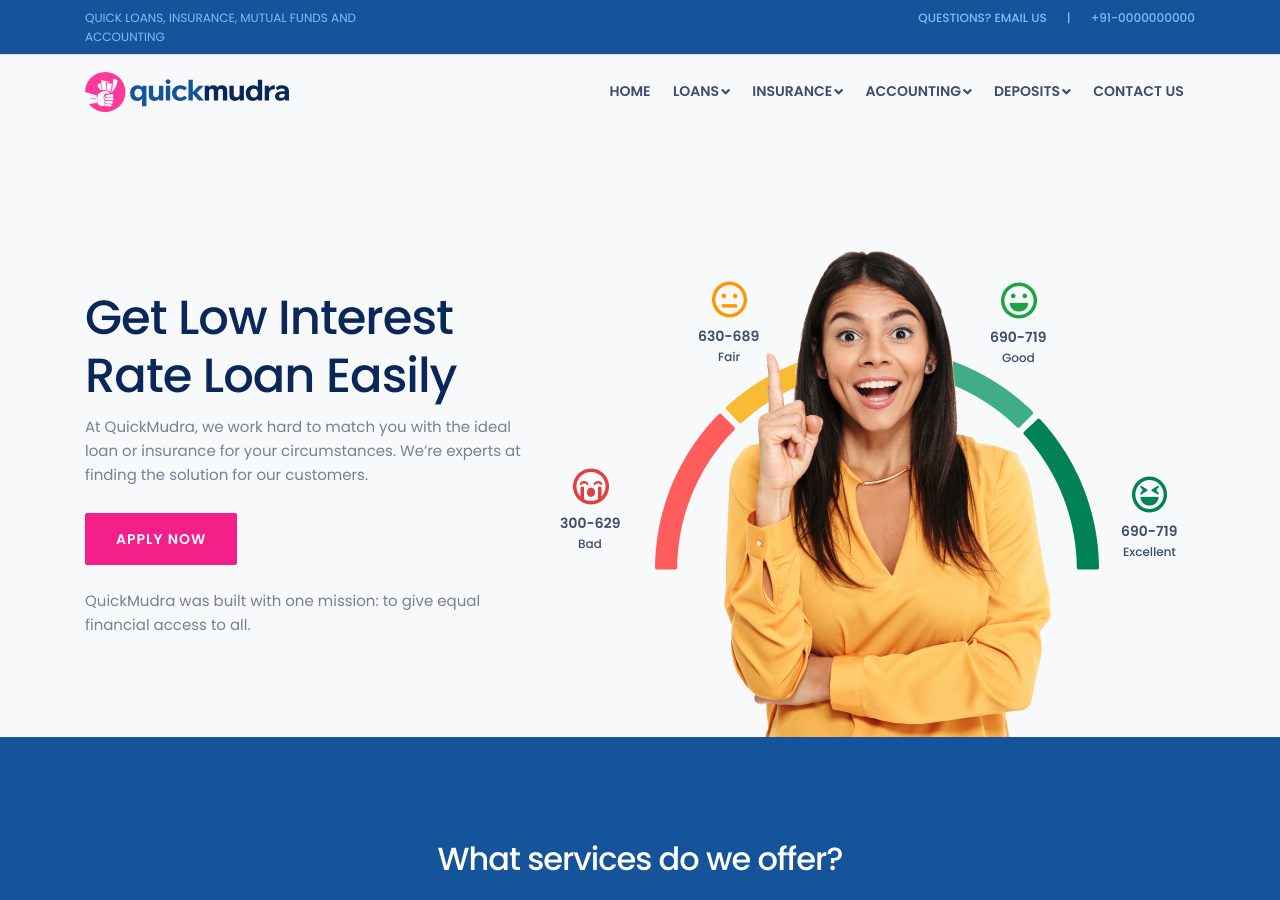
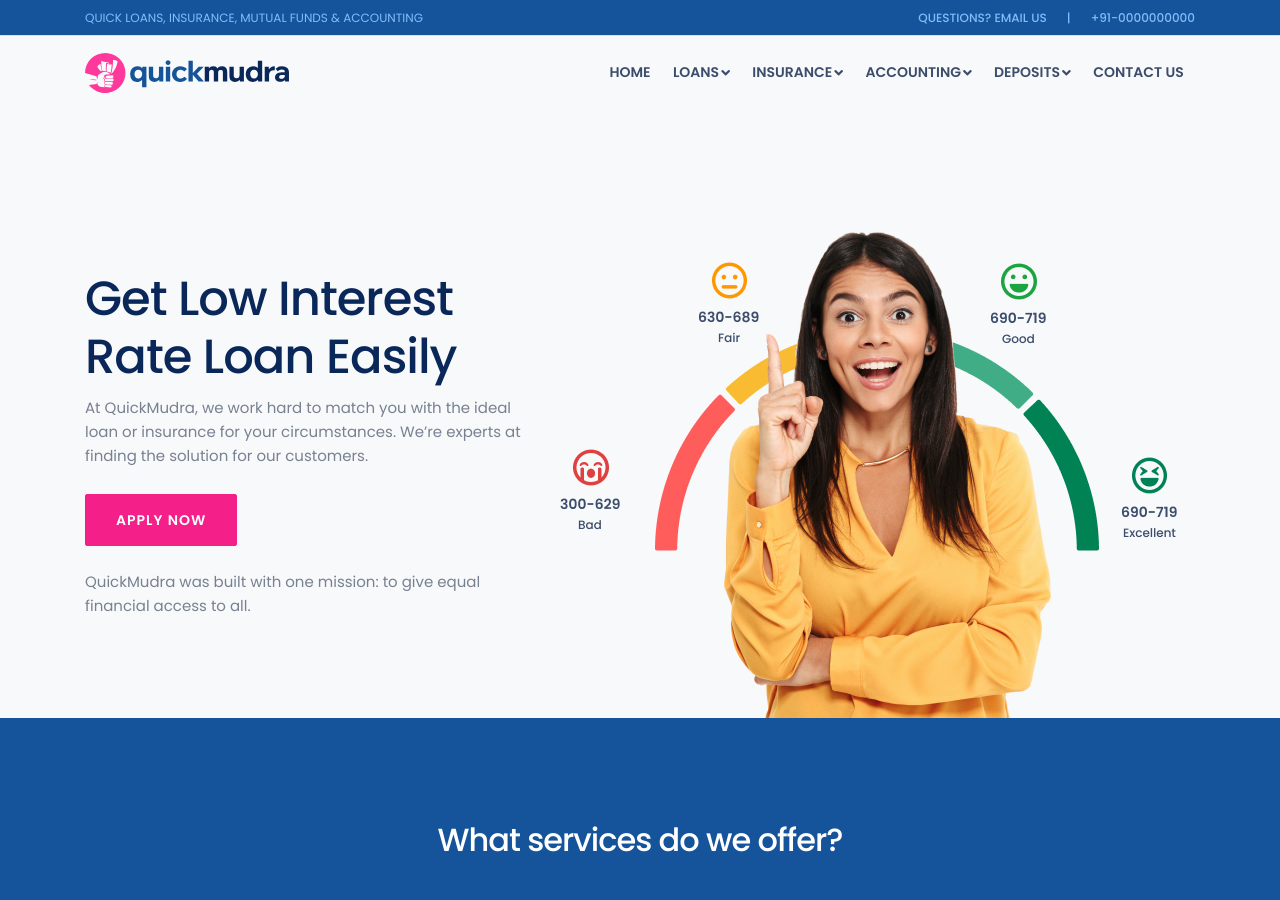
Before and after one commit to jaswinder-singh/creditme, a Jekyll site: the page built from index.html, in a window 1280 px wide and 900 px high. Built offline with Jekyll 4.4.1, drawn with Linux system fonts in a browser that asks for light colours; nearby versions of some CDN libraries.

Commit message:
Update _config.yml

```diff
--- a/_config.yml
+++ b/_config.yml
@@ -1,6 +1,6 @@
 name: "QuickMudra.in"
 brand_name: "QuickMudra"
-description: "Quick Loans, Insurance, Mutual Funds and Accounting"
+description: "Quick Loans, Insurance, Mutual Funds & Accounting"
 
 email: "support@quickmudra.in"
 phone: "+91-0000000000"
```
